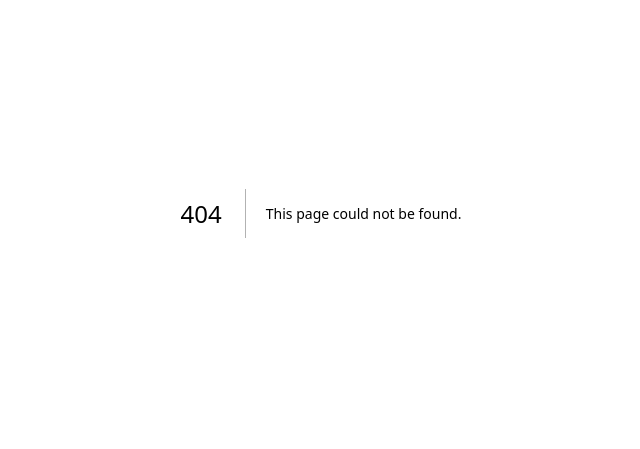
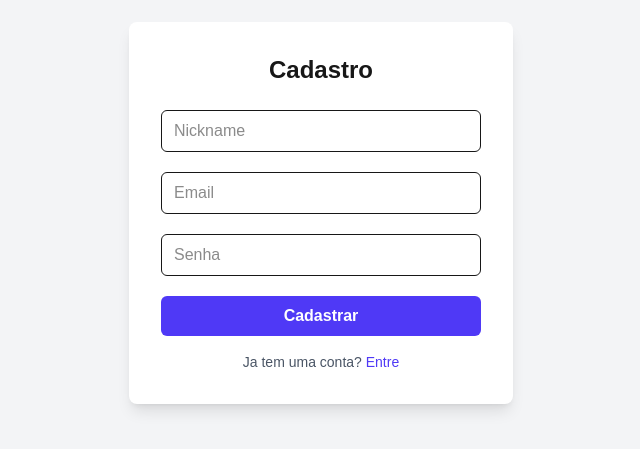
Before and after one commit to VinnyHardth/rpg-conjunto-web-app, a Next.js app in the folder frontend/: page /signup in a window 1280 px wide. Before the commit this address had no page. Shown: the part 187-636 px from the top of the page, without its empty margins (319-959 px from the left). Built offline with nearby package versions, Linux system fonts and the light colour scheme.

Commit message:
adicionando login e signup

```diff
--- a/frontend/src/app/globals.css
+++ b/frontend/src/app/globals.css
@@ -38,6 +38,10 @@ body {
     color: white;
     font-family: sans-serif;
     border-radius: 5px;
+    flex: 1 1 250px; /* 👈 permite encolher até 250px */
+    max-width: 300px; /* 👈 e não passar disso */
+    min-width: 220px; /* 👈 largura mínima */
+    height: 100%;
 }
 
 /* Avatar */
@@ -96,7 +100,7 @@ body {
     border-width: 5px;
     overflow: hidden;
     position: relative;
-    margin-bottom: -12px;
+    margin-bottom: -13px;
 }
 
 .hp-bar-background.large {
@@ -138,7 +142,7 @@ body {
   display: flex;
   align-items: center;
   justify-content: center;
-  margin-top: 10px;
+  margin-top: 12px;
   margin-left: -15px; /* encaixar no trapezoide */
   z-index: 2;
 }
@@ -152,8 +156,18 @@ body {
 /* Container geral */
 .secondary-bars {
   display: flex;
+  margin-top: -5px;
   flex-direction: column;
   width: 85%;
+}
+
+.tp-bar-row {
+  position: relative;
+  height: 20px; /* altura igual pra todas */
+  width: 95%;
+  display: flex;
+  align-items: center;
+  overflow: hidden; /* segura o corte diagonal */
 }
 
 /* Cada barra */
@@ -165,11 +179,23 @@ body {
   overflow: hidden; /* segura o corte diagonal */
 }
 
+.bar-background {
+  position: relative;
+  background-color: #555;
+  width: 100%;
+  height: 100%;
+  clip-path: polygon(0 0, 100% 0, 95% 100%, 0% 100%);
+  overflow: hidden;
+}
+
 /* Preenchimento da barra */
 .bar-fill {
+  position: absolute;
   height: 100%;
-  flex: 1;
+  top: 0;
+  left: 0;
   clip-path: polygon(0 0, 100% 0, 95% 100%, 0% 100%);
+  transition: width 0.3s ease-out;
 }
 
 /* Cores específicas */
@@ -182,6 +208,7 @@ body {
   right: 10px;
   font-size: 0.85rem;
   font-weight: bold;
+  z-index: 2;
 }
 
 .bar-label.mp { color: white; }
--- a/frontend/src/app/login/page.tsx
+++ b/frontend/src/app/login/page.tsx
@@ -21,8 +21,8 @@ export default function LoginPage() {
   const handleSubmit = async (e: React.FormEvent) => {
     e.preventDefault();
     try {
-      await api.post("/auth/login", form);
-      router.push("/dashboard");
+      await api.put("/auth/login", form);
+      router.push("/home");
     } catch (error) {
       const err = error as AxiosError<{ message?: string }>;
       setError(err.response?.data?.message || "Email ou senha inválidos");
@@ -39,7 +39,7 @@ export default function LoginPage() {
       </form>
       <p className="mt-4 text-center text-sm text-gray-600">
         Não tem conta?{" "}
-        <a href="/register" className="text-indigo-600 hover:underline">
+        <a href="/signup" className="text-indigo-600 hover:underline">
           Registre-se
         </a>
       </p>
--- /dev/null
+++ b/frontend/src/app/signup/page.tsx
@@ -0,0 +1,49 @@
+"use client";
+
+import { useState } from "react";
+import { AxiosError } from "axios";
+import { useRouter } from "next/navigation";
+
+import api from "@/lib/axios";
+import AuthLayout from "@/components/forms/AuthLayout";
+import InputField from "@/components/forms/InputField";
+import Button from "@/components/forms/Button";
+
+export default function SignupPage() {
+    const router = useRouter();
+    const [form, setForm] = useState({nickname: "", email: "", password: "" });
+    const [error, setError] = useState("");
+
+    const handleChange = (e: React.ChangeEvent<HTMLInputElement>) => {
+        setForm({ ...form, [e.target.name]: e.target.value });
+    };
+
+    const handleSubmit = async (e: React.FormEvent) => {
+        e.preventDefault();
+        try {
+            await api.post("/auth/register", form);
+            router.push("/login");
+        } catch (error) {
+            const err = error as AxiosError<{ message?: string }>;
+            setError(err.response?.data?.message || "Erro ao criar conta");
+        }
+    };
+
+    return (
+        <AuthLayout title="Cadastro">
+            <form onSubmit={handleSubmit} className="space-y-5">
+                <InputField name="nickname" type="text" value={form.nickname} onChange={handleChange} placeholder="Nickname" />
+                <InputField name="email" type="email" value={form.email} onChange={handleChange} placeholder="Email" />
+                <InputField name="password" type="password" value={form.password} onChange={handleChange} placeholder="Senha" />
+                {error && <p className="text-red-500 text-sm">{error}</p>}
+                <Button type="submit">Cadastrar</Button>
+            </form>
+            <p className="mt-4 text-center text-sm text-gray-600">
+                Ja tem uma conta?{" "}
+                <a href="/login" className="text-indigo-600 hover:underline">
+                    Entre
+                </a>
+            </p>
+        </AuthLayout>
+    );
+}
--- a/frontend/src/app/test/page.tsx
+++ b/frontend/src/app/test/page.tsx
@@ -1,28 +1,28 @@
-// pages/index.tsx (ou qualquer outra página Next.js)
 import StatusCard from '@/components/StatusCard'
 
 const HomePage = () => {
   return (
     <div
       style={{
-    padding: 50,
+        padding: 10,
         backgroundColor: '#1e1e24',
-    minHeight: '100vh',
-    display: 'flex',          // garante flex
-    flexDirection: 'row',     // coloca lado a lado
-    alignItems: 'flex-start', // alinha pelo topo
-    justifyContent: 'center', // centraliza horizontal
-    gap: 20,                  // espaçamento entre cards
+        display: 'flex',
+        flexDirection: 'row',
+        flexWrap: 'wrap',          // 👉 quebra de linha automática
+        alignItems: 'flex-start',
+        justifyContent: 'center',
+        gap: 10,
+        height: '50vh',
       }}
     >
       <StatusCard
-    hpCurrent={9999}
+        hpCurrent={100}
         hpMax={100}
         mpCurrent={60}
         mpMax={100}
         tpCurrent={90}
         tpMax={100}
-    avatarUrl="/image_5429f0.png"
+        avatarUrl="/assets/image.jpg"
       />
 
       <StatusCard
@@ -44,8 +44,40 @@ const HomePage = () => {
         tpMax={100}
         avatarUrl="/image_5429f0.png"
       />
+
+      <StatusCard
+        hpCurrent={90}
+        hpMax={100}
+        mpCurrent={50}
+        mpMax={100}
+        tpCurrent={70}
+        tpMax={100}
+        avatarUrl="/image_5429f0.png"
+      />
+
+      <StatusCard
+        hpCurrent={100}
+        hpMax={100}
+        mpCurrent={60}
+        mpMax={100}
+        tpCurrent={90}
+        tpMax={100}
+        avatarUrl="/assets/image.jpg"
+      />
+
+      <StatusCard
+        hpCurrent={75}
+        hpMax={100}
+        mpCurrent={30}
+        mpMax={100}
+        tpCurrent={40}
+        tpMax={100}
+        avatarUrl="/image_5429f0.png"
+      />
       </div>
+
 
   );
 };
+
 export default HomePage;
--- a/frontend/src/components/StatusCard.tsx
+++ b/frontend/src/components/StatusCard.tsx
@@ -55,22 +55,21 @@ const StatusCard: React.FC<StatusProps> = ({
         <div className="secondary-bars">
   {/* MP */}
   <div className="bar-row">
-            <div
-              className="bar-fill mp"
-              style={{ width: `${mpPercent}%` }}
-            ></div>
+    <div className="bar-background">
+      <div className="bar-fill mp" style={{ width: `${mpPercent}%` }}></div>
+    </div>
     <span className="bar-label mp">MP: {mpDisplay}</span>
   </div>
 
   {/* TP */}
-          <div className="bar-row">
-            <div
-              className="bar-fill tp"
-              style={{ width: `${tpPercent}%` }}
-            ></div>
+  <div className="tp-bar-row">
+    <div className="bar-background">
+      <div className="bar-fill tp" style={{ width: `${tpPercent}%` }}></div>
+    </div>
     <span className="bar-label tp">TP: {tpDisplay}</span>
   </div>
 </div>
+
       </div>
     </div>
   );
```
Also changed, not shown: frontend/public/assets/image.jpg (added). Lines whose indentation alone changed are shown as unchanged.
